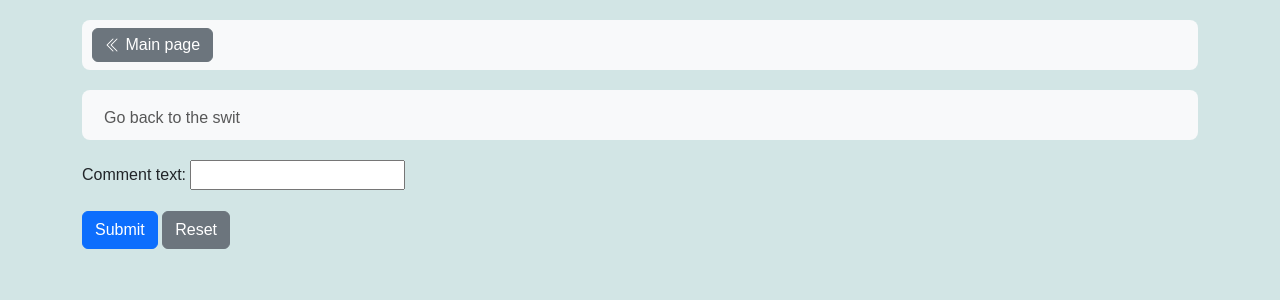
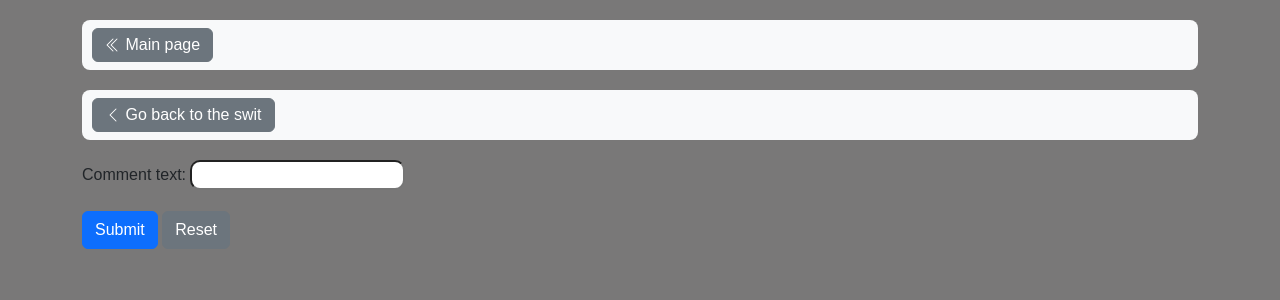
Before and after one commit to SVcheburator/Switter, a Django app: template switter/switterapp/templates/switterapp/add_comment.html in a window 1280 px wide. Shown: the top 300 px of the page. Run offline with Django 5.2, Linux system fonts and the light colour scheme; the template is opened without the code that fills it: values that come from a table or form of the project are taken from there, others are empty.

Commit message:
add comment page style updated

```diff
--- a/switter/switterapp/static/switterapp/add_comment_style.css
+++ b/switter/switterapp/static/switterapp/add_comment_style.css
@@ -1,7 +1,4 @@
-/* Body */
-body {
-    font-family: 'Arial', sans-serif;
-    background-color: #d2e5e5;
-    margin: 0;
-    padding: 0;
+.custom-form input[type="text"],
+.custom-form textarea {
+    border-radius: 10px;
 }
--- a/switter/switterapp/templates/switterapp/add_comment.html
+++ b/switter/switterapp/templates/switterapp/add_comment.html
@@ -7,14 +7,18 @@
 {% block content %}
 
 <nav class="navbar navbar-light bg-light">
-    <div class="container-fluid">
-        <ul class="navbar-nav">
-            <li class="nav-item"><a class="nav-link" href="{% url 'switterapp:detail_swit' swit_id %}" role="button">Go back to the swit</a></li>
-        </ul>
-    </div>
+    <ul class="navbar-nav">
+        <li class="nav-item">
+            <a class="btn btn-secondary" href="{% url 'switterapp:detail_swit' swit_id %}" role="button">
+                <svg xmlns="http://www.w3.org/2000/svg" width="16" height="16" fill="currentColor" class="bi bi-chevron-left" viewBox="0 0 16 16">
+                    <path fill-rule="evenodd" d="M11.354 1.646a.5.5 0 0 1 0 .708L5.707 8l5.647 5.646a.5.5 0 0 1-.708.708l-6-6a.5.5 0 0 1 0-.708l6-6a.5.5 0 0 1 .708 0"/>
+                </svg> &nbspGo back to the swit
+            </a>
+        </li>
+    </ul>
 </nav>
 
-<form method="POST" action="{% url 'switterapp:add_comment' swit_id %}" class="mb-3">
+<form method="POST" action="{% url 'switterapp:add_comment' swit_id %}" class="mb-3 custom-form">
     {% csrf_token %}
     <div class="mb-3">
         <label for="id_text" class="form-label">Comment text:</label>
```
